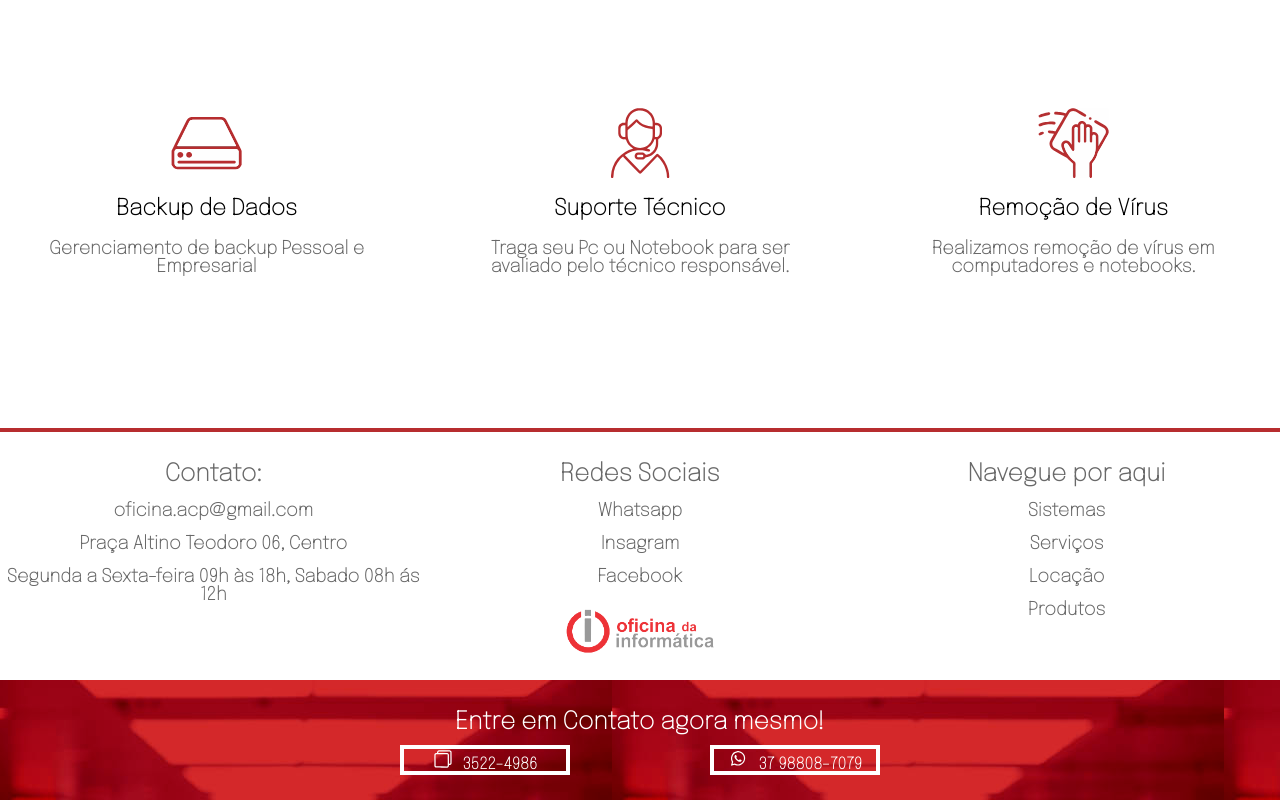
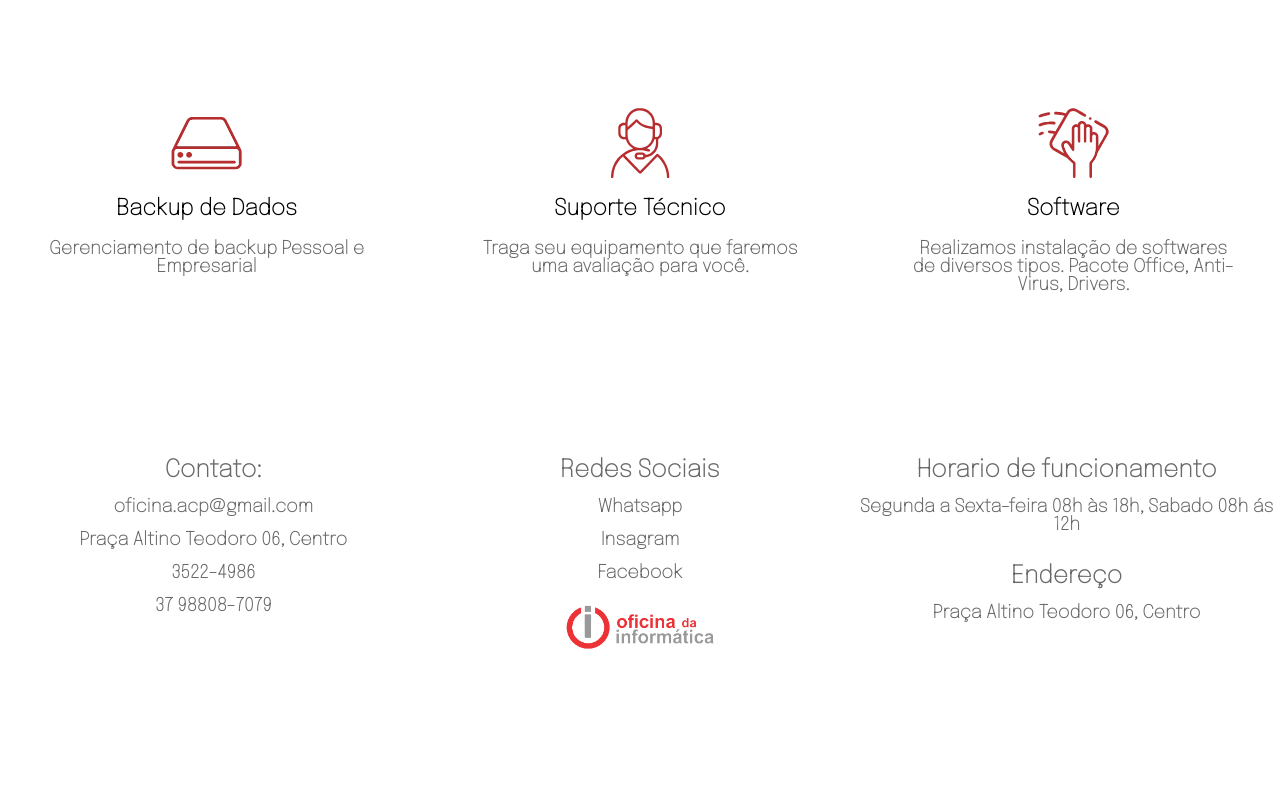
Before and after one commit to GustavoMen/OficinaDaInformatica, a React (Vite) app: page /services in a window 1280 px wide. Shown: the part 904-1704 px from the top of the page. After the commit the page ends 1580 px from the top, so only its background shows below. Built offline with nearby package versions, Linux system fonts and the light colour scheme.

Commit message:
text change

```diff
--- a/index.html
+++ b/index.html
@@ -8,7 +8,7 @@
     <meta name="viewport" content="width=device-width, initial-scale=1.0" />
     <meta name="description" content="A Oficina da Informática foi fundada em 1998 em Bom Despacho/MG com o intuito de entregar ao cliente: computadores, periféricos, outros produtos e ...">
     <title>Oficina da Informatica</title>
-    <meta name="google-site-verification" content="E5LAYteDmiL0Qv5ZnskBcMcjw5MNIj-nXdg61Mypa44" />
+    <meta name="google-site-verification" content="EhT_ky-rellu8ua92mwj6nh-dsKHiMs-0_5IgEvbpRM" />
   </head>
   <body>
     <div id="root"></div>
--- a/src/App.tsx
+++ b/src/App.tsx
@@ -26,7 +26,6 @@ export default function App() {
         <Route path="/test" element={<Footer />} />
       </Routes>
       <Footer />
-      <Cta />
     </Router>
   );
 }
--- a/src/Components/Footer/Footer.elements.tsx
+++ b/src/Components/Footer/Footer.elements.tsx
@@ -25,6 +25,13 @@ export const ItemTitle = styled.p`
   color: #696969;
   font-weight: bold;
   font-size: 24px;
+`;
+
+export const ItemTitle2 = styled.p`
+  color: #696969;
+  font-weight: bold;
+  font-size: 24px;
+  margin-top: 30px;
 `;
 
 export const ItemNavigate = styled.p`
--- a/src/Components/Footer/Footer.tsx
+++ b/src/Components/Footer/Footer.tsx
@@ -5,6 +5,7 @@ import {
   FooterContainer,
   FooterItem,
   ItemTitle,
+  ItemTitle2,
   ItemNavigate,
   LogoFooter,
   LinkSocialMedia,
@@ -19,9 +20,8 @@ function Footer() {
         <ItemTitle>Contato:</ItemTitle>
         <ItemContact>oficina.acp@gmail.com</ItemContact>
         <ItemContact>Praça Altino Teodoro 06, Centro</ItemContact>
-        <ItemContact>
-          Segunda a Sexta-feira 09h às 18h, Sabado 08h ás 12h
-        </ItemContact>
+        <ItemContact>3522-4986</ItemContact>
+        <ItemContact>37 98808-7079</ItemContact>
       </FooterItem>
       <FooterItem>
         <ItemTitle>Redes Sociais</ItemTitle>
@@ -51,19 +51,12 @@ function Footer() {
       </FooterItem>
 
       <FooterItem>
-        <ItemTitle>Navegue por aqui</ItemTitle>
-        <PageLinks to="systems">
-          <ItemNavigate>Sistemas</ItemNavigate>
-        </PageLinks>
-        <PageLinks to="services">
-          <ItemNavigate>Serviços</ItemNavigate>
-        </PageLinks>
-        <PageLinks to="location">
-          <ItemNavigate>Locação</ItemNavigate>
-        </PageLinks>
-        <PageLinks to="products">
-          <ItemNavigate>Produtos</ItemNavigate>
-        </PageLinks>
+        <ItemTitle>Horario de funcionamento</ItemTitle>
+        <ItemContact>
+          Segunda a Sexta-feira 08h às 18h, Sabado 08h ás 12h
+        </ItemContact>
+        <ItemTitle2>Endereço</ItemTitle2>
+        <ItemContact>Praça Altino Teodoro 06, Centro</ItemContact>
       </FooterItem>
     </FooterContainer>
   );
--- a/src/Pages/ServicePage/Service.elements.tsx
+++ b/src/Pages/ServicePage/Service.elements.tsx
@@ -83,7 +83,7 @@ export const SectionTwo = styled.section`
   grid-template-columns: 1fr 1fr 1fr;
   grid-gap: 20px;
   margin-bottom: 30px;
-  border-bottom: 4px solid #b72d2f;
+  // border-bottom: 4px solid #b72d2f;
 
   @media screen and (max-width: 996px) {
     grid-template-columns: 1fr;
--- a/src/Pages/ServicePage/Service.tsx
+++ b/src/Pages/ServicePage/Service.tsx
@@ -52,8 +52,7 @@ function Service() {
           <GridMainText>Manutenção de Computadores e Notebooks</GridMainText>
           <GridText>
             Formatação, limpeza interna, troca de pasta térmica, troca de tela,
-            reparo das dobradiças. Aumentando o tempo de vida de seu
-            equipamento.
+            reparo das dobradiças e manutenção preventiva.
           </GridText>
         </GridItem>
 
@@ -76,15 +75,16 @@ function Service() {
           <GridIcon src={iconGridFive} alt="Icone Suporte" />
           <GridMainText>Suporte Técnico</GridMainText>
           <GridText>
-            Traga seu Pc ou Notebook para ser avaliado pelo técnico responsável.
+            Traga seu equipamento que faremos uma avaliação para você.
           </GridText>
         </GridItem>
 
         <GridItem>
           <GridIcon src={iconGridThree} alt="Icone limpando" />
-          <GridMainText>Remoção de Vírus</GridMainText>
+          <GridMainText>Software</GridMainText>
           <GridText>
-            Realizamos remoção de vírus em computadores e notebooks.
+            Realizamos instalação de softwares de diversos tipos. Pacote Office,
+            Anti-Virus, Drivers.
           </GridText>
         </GridItem>
       </SectionTwo>
```
Also changed, not shown: 2 other files (tests, documents, lock files or other folders).
